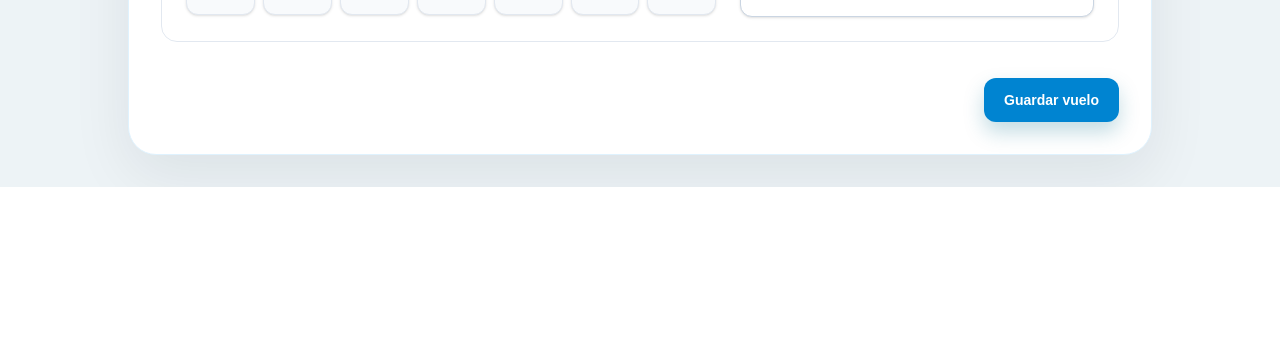
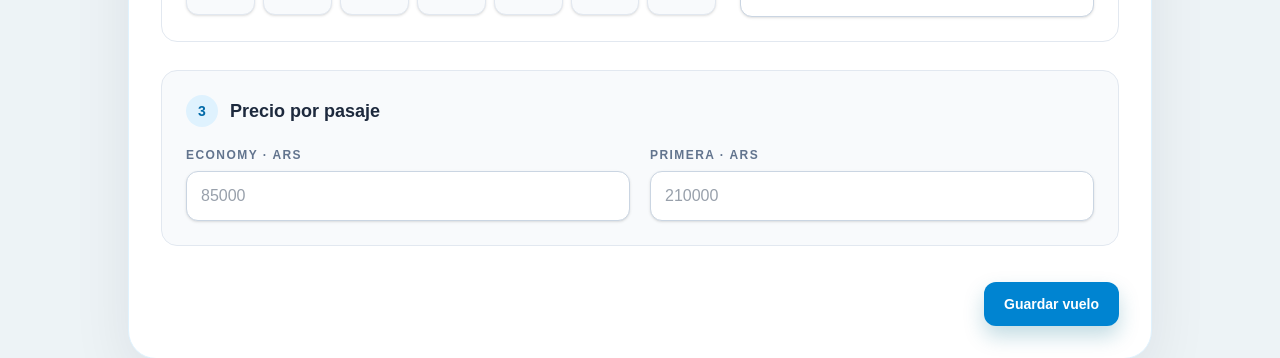
Before and after one commit to tobias-aispuro/pss-comision-08, a Next.js app: page /admin/nuevoVuelo in a window 1280 px wide. Shown: the part 846-1204 px from the top of the page. Before the commit the page ends 1033 px from the top, so only its background shows below. Built offline with nearby package versions, Linux system fonts and the light colour scheme; no server answers.

Commit message:
Cambios para establecer precio al crear el vuelo

```diff
--- a/app/admin/nuevoVuelo/NuevoVueloForm.tsx
+++ b/app/admin/nuevoVuelo/NuevoVueloForm.tsx
@@ -27,6 +27,8 @@ type FlightValues = {
   periodoDesde: string
   periodoHasta: string
   tipoAvion: string
+  precioEconomy: string
+  precioPrimera: string
 }
 
 type FlightFormState = {
@@ -190,6 +192,8 @@ export default function NuevoVueloForm({ success }: { success: boolean }) {
     periodoDesde: '',
     periodoHasta: '',
     tipoAvion: '',
+    precioEconomy: '',
+    precioPrimera: '',
   })
   const [originCity, setOriginCity] = useState<CityOption | null>(null)
   const [destinationCity, setDestinationCity] = useState<CityOption | null>(null)
@@ -465,6 +469,53 @@ export default function NuevoVueloForm({ success }: { success: boolean }) {
               </div>
             </section>
 
+            <section className="rounded-2xl border border-slate-200 bg-slate-50 p-5 md:p-6">
+              <div className="mb-5 flex items-center gap-3">
+                <span className="inline-flex h-8 w-8 items-center justify-center rounded-full bg-sky-100 text-sm font-bold text-sky-700">3</span>
+                <h2 className="text-lg font-bold text-slate-800">Precio por pasaje</h2>
+              </div>
+
+              <div className="grid gap-5 md:grid-cols-2">
+                <div>
+                  <label htmlFor="precioEconomy" className={labelClass}>Economy · ARS</label>
+                  <input
+                    id="precioEconomy"
+                    name="precioEconomy"
+                    type="number"
+                    min="1"
+                    step="1"
+                    inputMode="numeric"
+                    value={values.precioEconomy}
+                    onChange={(event) => setField('precioEconomy', event.target.value)}
+                    required
+                    aria-invalid={Boolean(visibleError('precioEconomy'))}
+                    className={inputClass}
+                    placeholder="85000"
+                  />
+                  {visibleError('precioEconomy') && <p className={errorClass}>{visibleError('precioEconomy')}</p>}
+                </div>
+
+                <div>
+                  <label htmlFor="precioPrimera" className={labelClass}>Primera · ARS</label>
+                  <input
+                    id="precioPrimera"
+                    name="precioPrimera"
+                    type="number"
+                    min="1"
+                    step="1"
+                    inputMode="numeric"
+                    value={values.precioPrimera}
+                    onChange={(event) => setField('precioPrimera', event.target.value)}
+                    required
+                    aria-invalid={Boolean(visibleError('precioPrimera'))}
+                    className={inputClass}
+                    placeholder="210000"
+                  />
+                  {visibleError('precioPrimera') && <p className={errorClass}>{visibleError('precioPrimera')}</p>}
+                </div>
+              </div>
+            </section>
+
             {state.formError && <p className={errorClass} role="alert">{state.formError}</p>}
 
             <div className="flex justify-end pt-2">
```
Also changed, not shown: lib/flight-utils.js, 1 other file (tests, documents, lock files or other folders).
